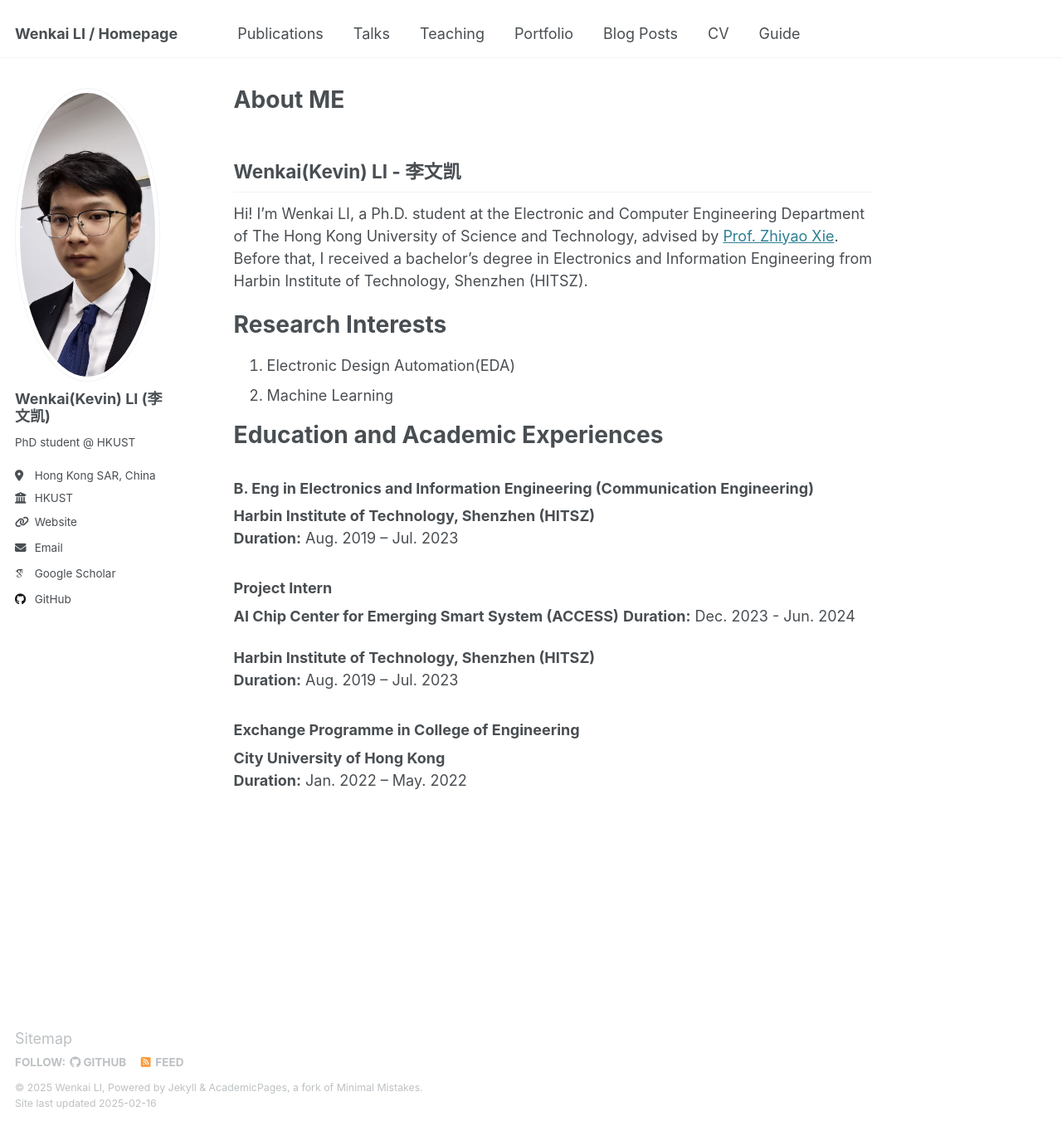
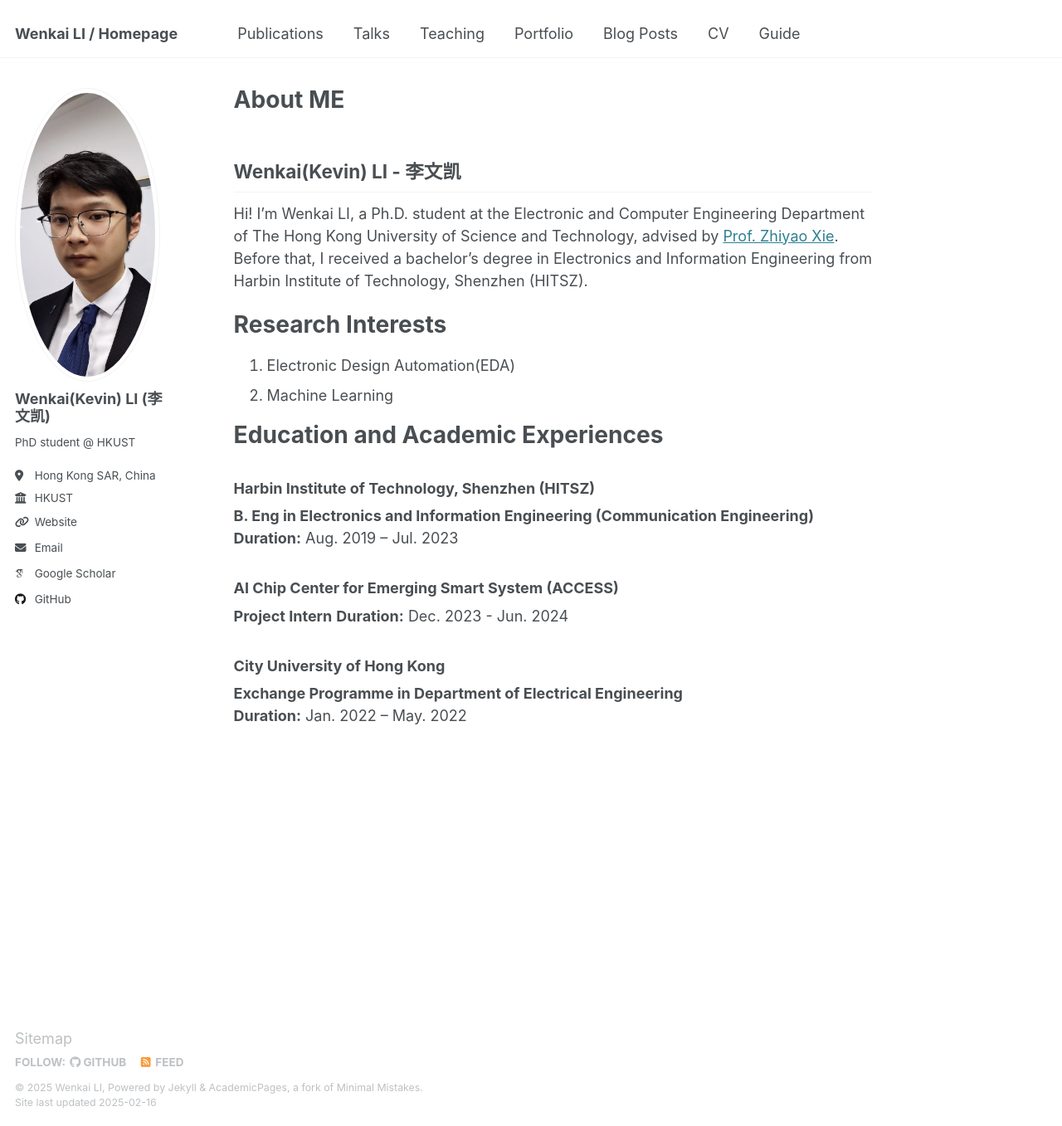
Before and after one commit to kevin333kevin/wenkaili.github.io, a Jekyll site: the page built from _pages/about.md, in a window 1280 px wide and 1357 px high. Shown: the whole window at 83% size. Built offline with Jekyll 4.4.1, drawn with Linux system fonts in a browser that asks for light colours; some web fonts are replaced.

Commit message:
Update about.md

```diff
--- a/_pages/about.md
+++ b/_pages/about.md
@@ -19,21 +19,18 @@ Research Interests
 
 Education and Academic Experiences
 ======
-### B. Eng in Electronics and Information Engineering (Communication Engineering)
+### Harbin Institute of Technology, Shenzhen (HITSZ)
 
-**Harbin Institute of Technology, Shenzhen (HITSZ)**
+**B. Eng in Electronics and Information Engineering (Communication Engineering)**
 **Duration:** Aug. 2019 – Jul. 2023
 
-### Project Intern
+### AI Chip Center for Emerging Smart System (ACCESS)
 
-**AI Chip Center for Emerging Smart System (ACCESS)**
+**Project Intern**
 **Duration:** Dec. 2023 - Jun. 2024
 
-**Harbin Institute of Technology, Shenzhen (HITSZ)**
-**Duration:** Aug. 2019 – Jul. 2023
 
+### City University of Hong Kong
 
-### Exchange Programme in College of Engineering
-
-**City University of Hong Kong**
+**Exchange Programme in Department of Electrical Engineering**
 **Duration:** Jan. 2022 – May. 2022
```
